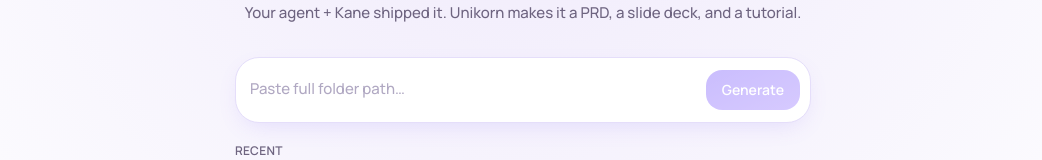
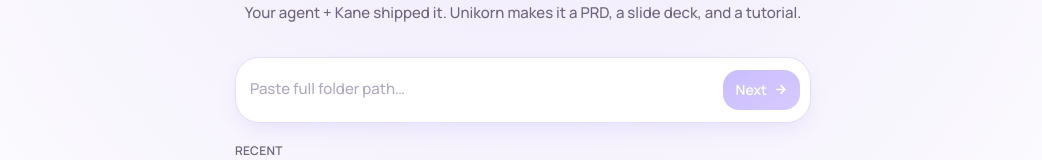
Before and after one commit to tamago-labs/unikorn, a React (Vite) app in the folder frontend/: page / in a window 1280 px wide. Shown: the part 210-370 px from the top of the page, without its empty margins (117-1159 px from the left). Built offline with nearby package versions, Linux system fonts and the light colour scheme; no server answers.

Commit message:
fix: change Generate button to Next with arrow

```diff
--- a/frontend/src/pages/HomePage.tsx
+++ b/frontend/src/pages/HomePage.tsx
@@ -68,10 +68,13 @@
                 data-testid="generate-btn"
                 onClick={handleGenerate}
                 disabled={!canGenerate}
-                className="shrink-0 h-10 px-4 rounded-2xl bg-gradient-to-br from-[#7C5CFC] to-[#9B7CFF] text-white flex items-center justify-center hover:opacity-90 transition-opacity disabled:opacity-40 disabled:cursor-not-allowed text-sm font-semibold"
+                className="shrink-0 h-10 px-3 rounded-2xl bg-gradient-to-br from-[#7C5CFC] to-[#9B7CFF] text-white flex items-center justify-center gap-1.5 hover:opacity-90 transition-opacity disabled:opacity-40 disabled:cursor-not-allowed text-sm font-semibold"
                 type="button"
               >
-                Generate
+                Next
+                <svg width="15" height="15" viewBox="0 0 24 24" fill="none" stroke="currentColor" strokeWidth="2.3">
+                  <path d="M5 12h14M12 5l7 7-7 7" />
+                </svg>
               </button>
             </div>
           </div>
```
